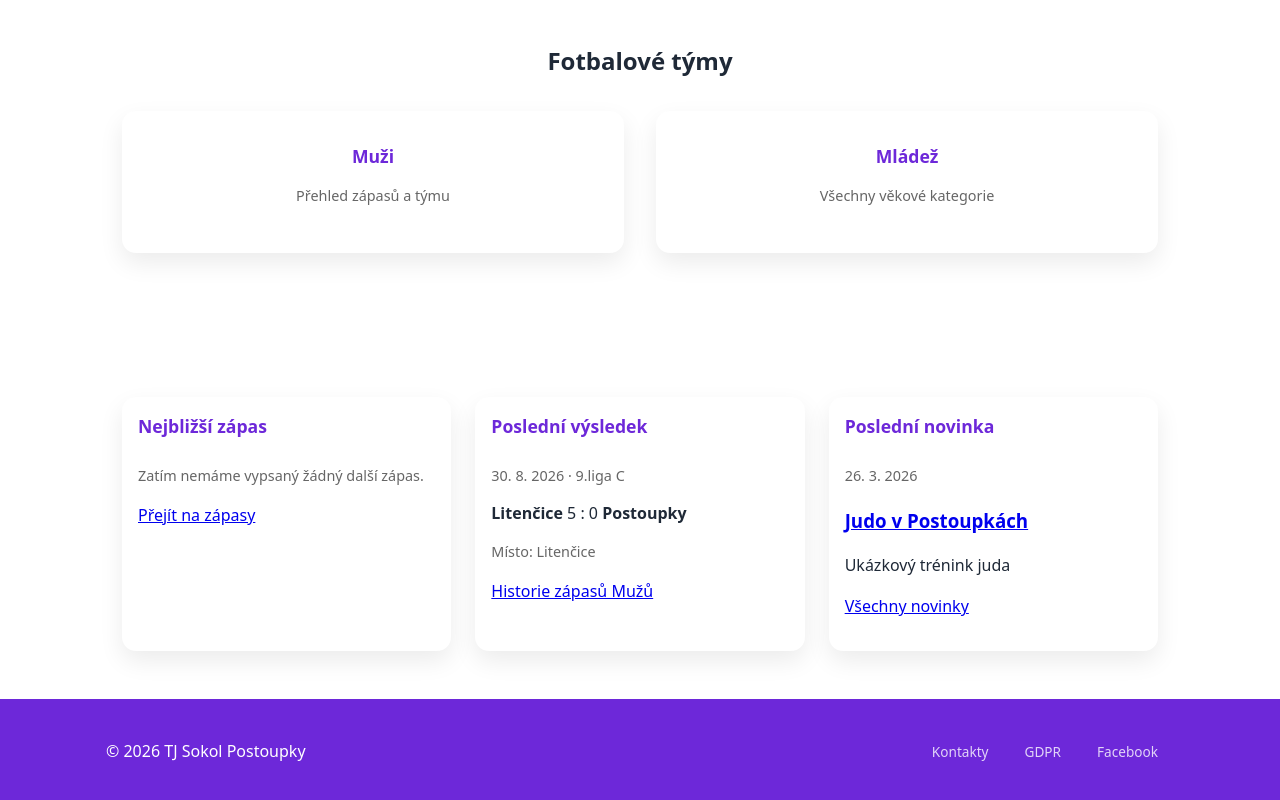
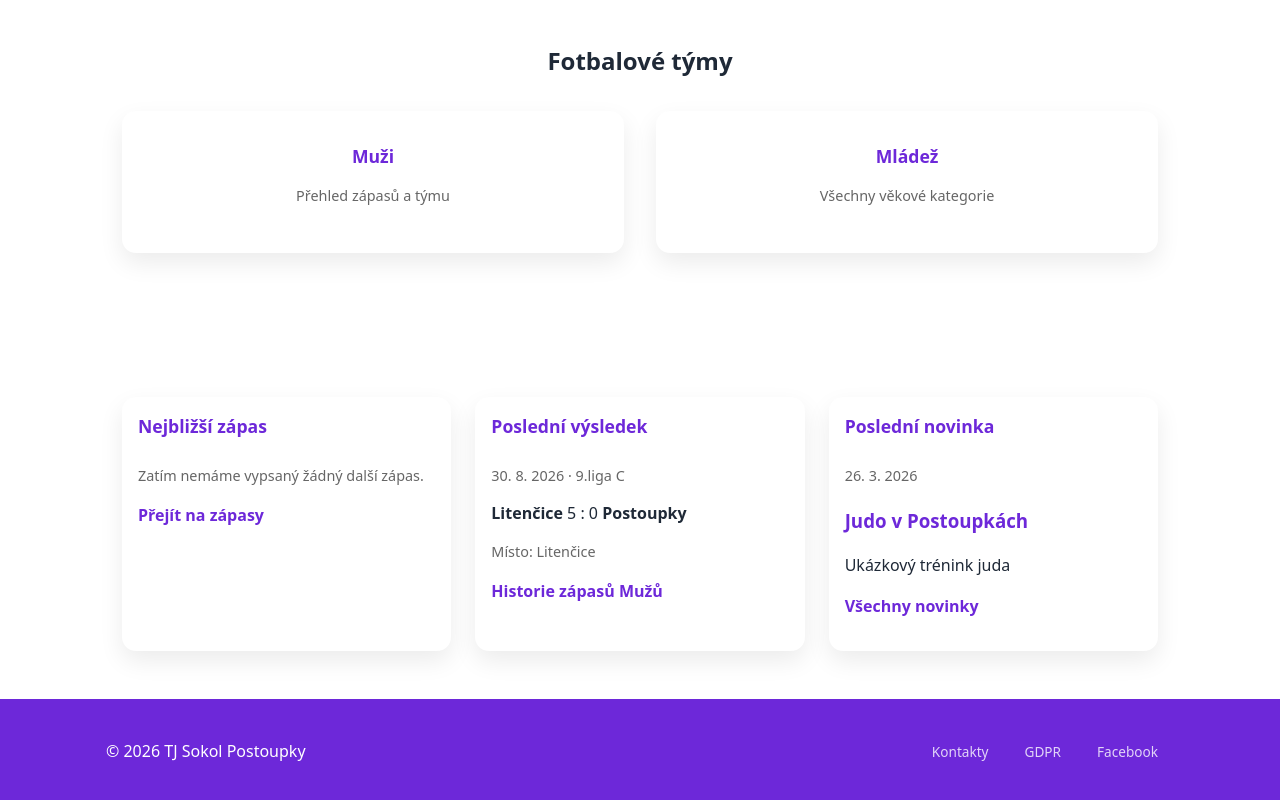
Before and after one commit to tt2802/fo-tj-sokol-postoupky, an Eleventy site: page src/index.njk in a window 1280 px wide. Shown: the part 873-1673 px from the top of the page. Built offline with nearby package versions, Linux system fonts and the light colour scheme; Eleventy itself is replaced by a stand-in of ours; files that its build step writes are made by us from their sources.

Commit message:
style(links): modernize content link appearance

```diff
--- a/src/assets/css/styles.css
+++ b/src/assets/css/styles.css
@@ -123,6 +123,29 @@ main {
 .section h1,
 .section h2 {
   margin-bottom: 1.5rem;
+}
+
+/* ===== ODKAZY V OBSAHU ===== */
+/* Navigace, tlačítka, celé karty a galerie mají vlastní vzhled. */
+main a:not(.btn):not(.card):not(.card__media):not(.hero__badge):not(.gallery-viewer__expand) {
+  color: var(--primary);
+  font-weight: 600;
+  text-decoration: none;
+  background-image: linear-gradient(currentColor, currentColor);
+  background-position: 0 100%;
+  background-repeat: no-repeat;
+  background-size: 0 2px;
+  transition: color 0.16s ease, background-size 0.16s ease;
+}
+
+main a:not(.btn):not(.card):not(.card__media):not(.hero__badge):not(.gallery-viewer__expand):hover {
+  background-size: 100% 2px;
+}
+
+main a:not(.btn):not(.card):not(.card__media):not(.hero__badge):not(.gallery-viewer__expand):focus-visible {
+  outline: 3px solid rgba(109, 40, 217, 0.35);
+  outline-offset: 3px;
+  border-radius: 3px;
 }
 
 /* ===== GRID ===== */
```
